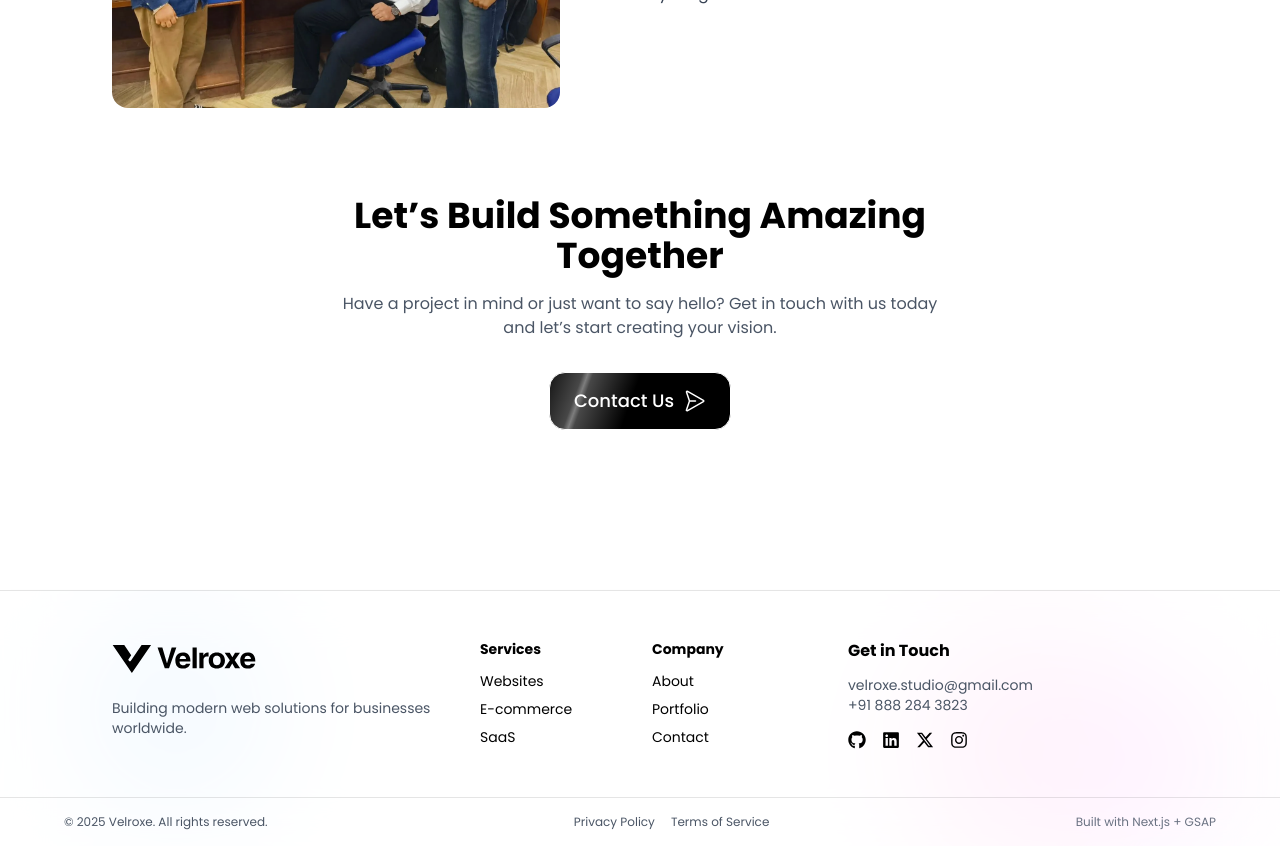
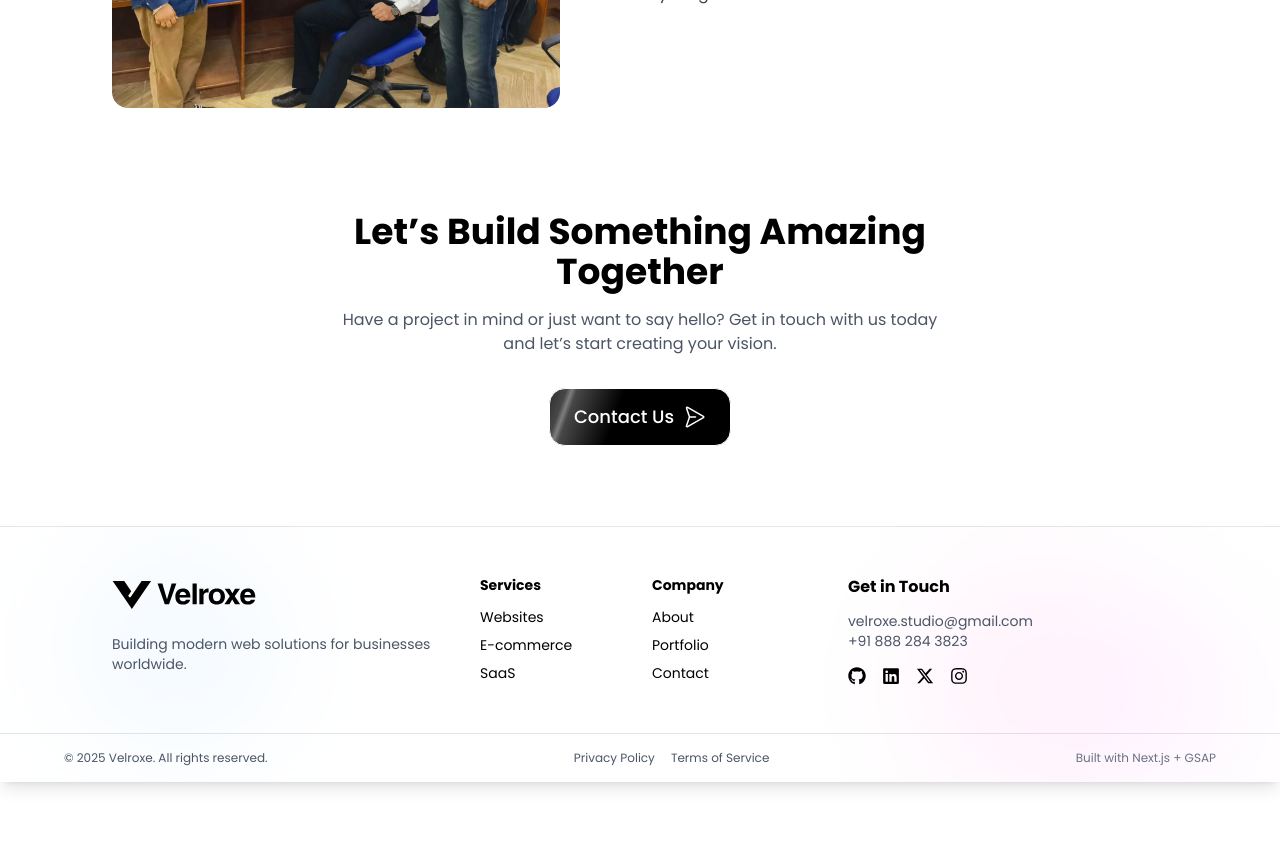
Before and after one commit to Velroxe/Velroxe, a Next.js app: page /about in a window 1280 px wide. Shown: the part 1080-1926 px from the top of the page. After the commit the page ends 1862 px from the top, so only its background shows below. Built offline with nearby package versions, Linux system fonts and the light colour scheme.

Commit message:
Fixed Border Colors

```diff
--- a/src/app/contact/page.tsx
+++ b/src/app/contact/page.tsx
@@ -187,7 +187,7 @@ export default function Contact() {
     <div className='relative w-full h-fit px-6 md:px-12 lg:px-20'>
       {/* Page layout paddings */}
 
-      <section className="w-full max-w-6xl mx-auto sm:px-4 md:px-6 pt-12 lg:pt-16">
+      <section className="w-full max-w-6xl mx-auto sm:px-4 md:px-6 pt-12 lg:pt-16 pb-20 md:pb-24">
         <ContactHeading />
         <div className="grid grid-cols-1 lg:grid-cols-2 gap-10 lg:gap-16">
           <ContactInfo />
--- a/src/app/globals.css
+++ b/src/app/globals.css
@@ -5,12 +5,12 @@
    Grid Background Variables
 ========================= */
 :root {
-  --gridBackgroundLineColor: rgba(200, 200, 200, 0.6);
+  --borderColor1: rgba(200, 200, 200, 0.6);
   /* Light mode default */
 }
 
 .dark {
-  --gridBackgroundLineColor: rgba(200, 200, 200, 0.15);
+  --borderColor1: rgba(200, 200, 200, 0.15);
   /* Dark mode override */
 }
 
--- a/src/app/layout.tsx
+++ b/src/app/layout.tsx
@@ -50,7 +50,7 @@ export default function RootLayout({
         >
           <CursorFollower />
           <NavigationBar />
-          <div className='py-20 md:py-24'>
+          <div className='pt-20 md:pt-24'>
             {children}
           </div>
           <Footer />
--- a/src/app/portfolio/page.tsx
+++ b/src/app/portfolio/page.tsx
@@ -45,7 +45,7 @@ function ProjectCard({ project }: { project: (typeof projects)[0] }) {
 
   return (
     <div
-      className="group relative rounded-2xl overflow-hidden shadow-lg glassmorphism hover:shadow-xl transition-shadow"
+      className="group relative rounded-2xl overflow-hidden shadow-lg glassmorphism hover:shadow-xl transition-shadow border border-[var(--borderColor1)]"
       onMouseEnter={handleMouseEnter}
       onMouseLeave={handleMouseLeave}
     >
@@ -102,7 +102,7 @@ function ProjectCard({ project }: { project: (typeof projects)[0] }) {
 // =====================
 function ProjectGrid() {
   return (
-    <section className="w-full max-w-6xl mx-auto px-6 pt-12 pb-8 lg:pt-16 lg:pb-12">
+    <section className="w-full max-w-6xl mx-auto px-6 pt-12 pb-6 lg:pt-16 lg:pb-10">
       <div className="grid grid-cols-1 md:grid-cols-2 lg:grid-cols-3 gap-8">
         {projects.map((project, idx) => (
           <ProjectCard key={idx} project={project} />
--- a/src/app/privacy/page.tsx
+++ b/src/app/privacy/page.tsx
@@ -78,7 +78,7 @@ function PrivacyContent() {
   ];
 
   return (
-    <section className="w-full max-w-6xl mx-auto px-6 pt-12 pb-8 lg:pt-16 lg:pb-12">
+    <section className="w-full max-w-6xl mx-auto px-6 pt-12 lg:pt-16 pb-20 md:pb-24">
       <div className="space-y-10">
         {sections.map((sec, idx) => (
           <div key={idx}>
--- a/src/app/terms/page.tsx
+++ b/src/app/terms/page.tsx
@@ -73,7 +73,7 @@ function TermsContent() {
   ];
 
   return (
-    <section className="w-full max-w-6xl mx-auto px-6 pt-12 pb-8 lg:pt-16 lg:pb-12">
+    <section className="w-full max-w-6xl mx-auto px-6 pt-12 lg:pt-16 pb-20 md:pb-24">
       <div className="space-y-10">
         {sections.map((sec, idx) => (
           <div key={idx}>
--- a/src/components/sections/GetInTouch.tsx
+++ b/src/components/sections/GetInTouch.tsx
@@ -9,7 +9,7 @@ const GetInTouch = () => {
   return (
     <section
       className="
-        w-full py-8 lg:py-16 relative z-10
+        w-full py-12 lg:py-20 relative z-10
         flex justify-center
       "
     >
--- a/src/components/sections/PortfolioHome.tsx
+++ b/src/components/sections/PortfolioHome.tsx
@@ -23,7 +23,7 @@ export default function PortfolioHome() {
               <Link
                 href="/portfolio"
                 key={idx}
-                className="min-w-[250px] max-w-[250px] hover-cursor-effect cursor-pointer rounded-xl glassmorphism shadow-md overflow-hidden bg-white dark:bg-black dark:border dark:border-[var(--gridBackgroundLineColor)]"
+                className="min-w-[250px] max-w-[250px] hover-cursor-effect cursor-pointer rounded-xl glassmorphism shadow-md overflow-hidden bg-white dark:bg-black border border-[var(--borderColor1)]"
               >
                 <div className="relative w-full h-40">
                   <Image
--- a/src/components/sections/ServicesHome.tsx
+++ b/src/components/sections/ServicesHome.tsx
@@ -55,7 +55,7 @@ const ServicesHome = () => {
               className="
                 group relative
                 rounded-2xl p-6
-                bg-white dark:bg-black border border-gray-200 dark:border-gray-700 shadow-md hover:shadow-xl
+                bg-white dark:bg-black border border-[var(--borderColor1)] shadow-md hover:shadow-xl
                 transition-transform duration-300
                 hover:-translate-y-2
                 flex flex-col items-center text-center
--- a/src/components/sections/WhyChooseUs.tsx
+++ b/src/components/sections/WhyChooseUs.tsx
@@ -58,7 +58,7 @@ const WhyChooseUs = () => {
               flex items-start gap-4
               p-6 rounded-2xl
               bg-white dark:bg-black
-              border border-[var(--gridBackgroundLineColor)]
+              border border-[var(--borderColor1)]
               shadow-md hover:shadow-xl
               transition-transform duration-300
               hover:-translate-y-2
--- a/src/components/ui/DottedBackground.tsx
+++ b/src/components/ui/DottedBackground.tsx
@@ -14,7 +14,7 @@ export default function DottedBackground({
   className = "",
 }: DottedBackgroundProps) {
   const backgroundStyle: React.CSSProperties = {
-    backgroundImage: `radial-gradient(circle, var(--gridBackgroundLineColor) ${dotSize}px, transparent ${dotSize}px)`,
+    backgroundImage: `radial-gradient(circle, var(--borderColor1) ${dotSize}px, transparent ${dotSize}px)`,
     backgroundSize: `${interval}px ${interval}px`,
   };
 
--- a/src/components/ui/GridBackground.tsx
+++ b/src/components/ui/GridBackground.tsx
@@ -13,8 +13,8 @@ export default function GridBackground({
 }: GridBackgroundProps) {
   const backgroundStyle: React.CSSProperties = {
     backgroundImage: `
-      linear-gradient(to right, var(--gridBackgroundLineColor) 1px, transparent 1px),
-      linear-gradient(to bottom, var(--gridBackgroundLineColor) 1px, transparent 1px)
+      linear-gradient(to right, var(--borderColor1) 1px, transparent 1px),
+      linear-gradient(to bottom, var(--borderColor1) 1px, transparent 1px)
     `,
     backgroundSize: `${interval}px ${interval}px`,
   };
```
